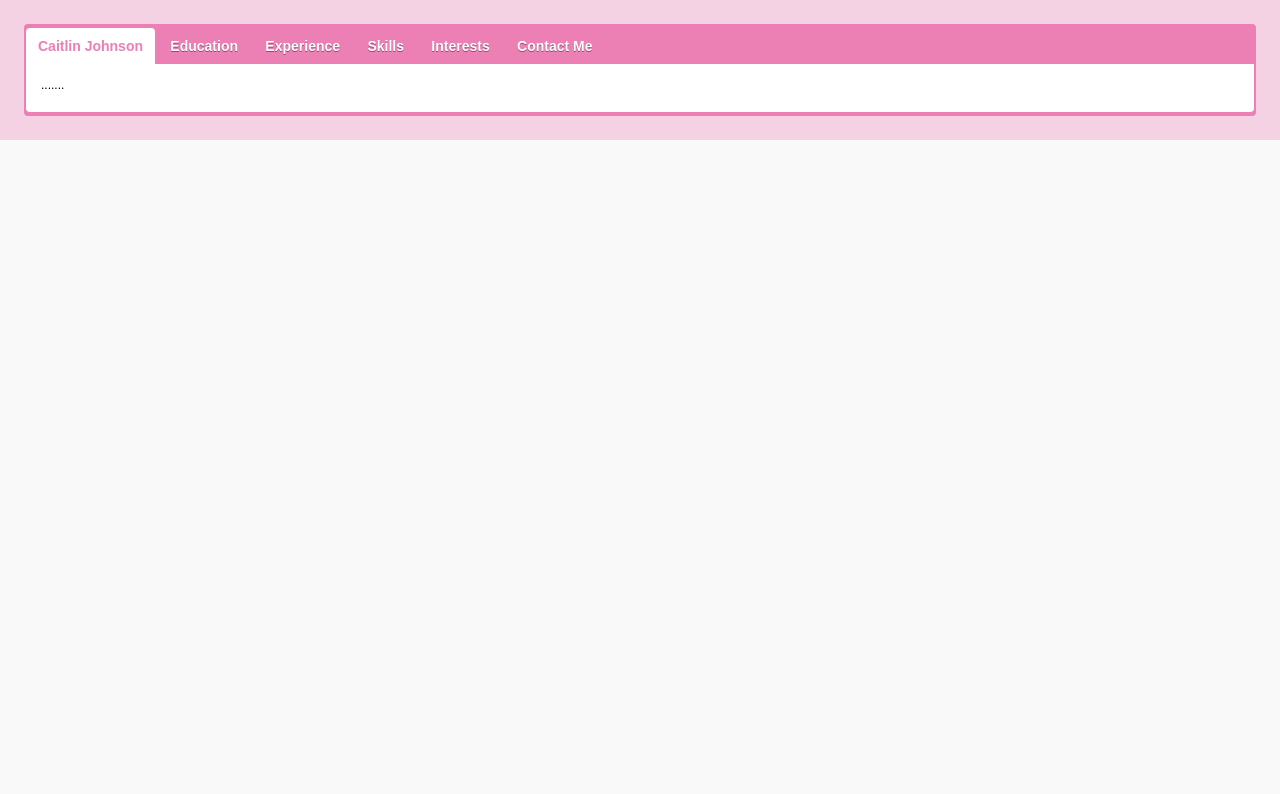
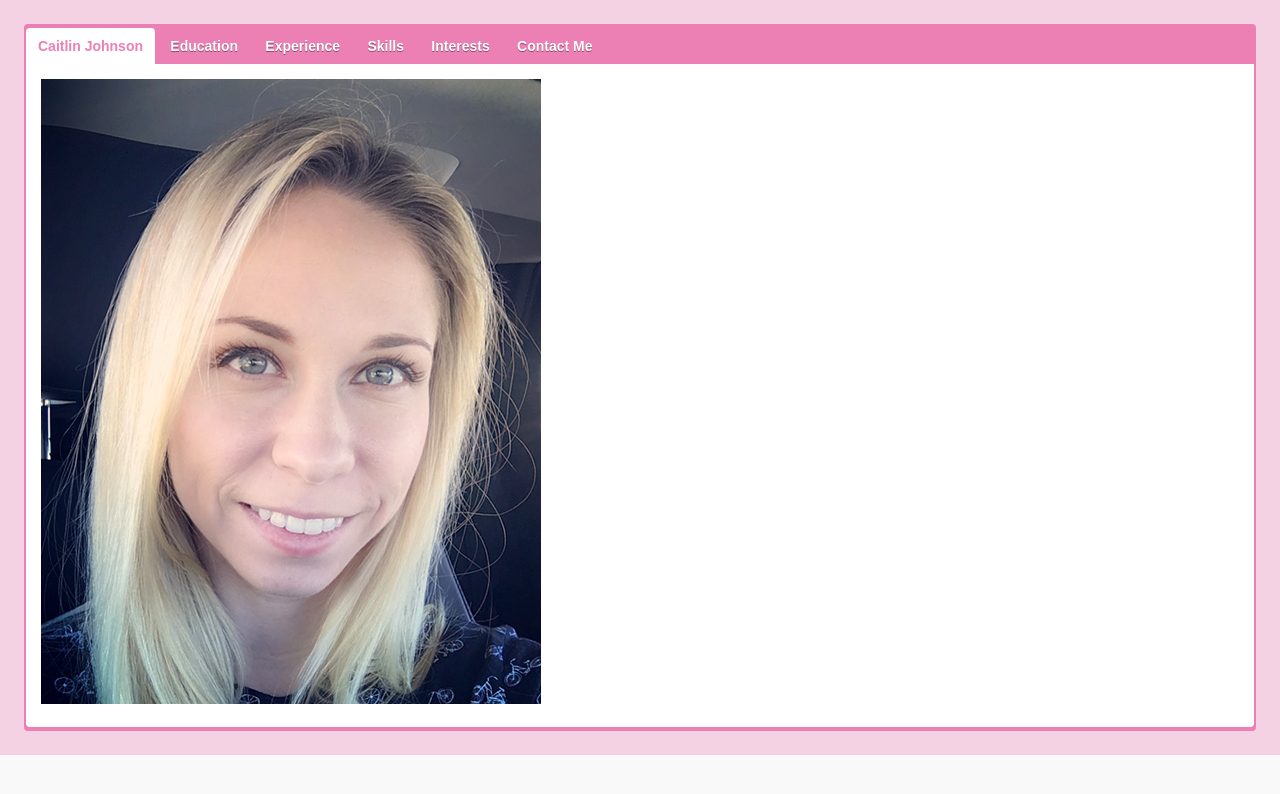
Before and after one commit to cjohnson1088/project_resume_johnson_caitlin, a plain HTML site: page index.html in a window 1280 px wide. Drawn offline with Linux system fonts and the light colour scheme.

Commit message:
add selfie to intro tab

```diff
--- a/index.html
+++ b/index.html
@@ -22,7 +22,9 @@
                 <li><a href="#contact"> Contact Me </a></li>
             </ul>
 
-            <div id="intro"> ....... </div>
+            <div id="intro">
+                <img src="img/headshot.jpg" alt="caitlin-johnson" title="Caitlin Johnson" >
+            </div>
             <div id="education"> ....... </div>
             <div id="work-history"> ....... </div>
             <div id="skills"> ....... </div>
```
Also changed, not shown: img/headshot.jpg (added).
